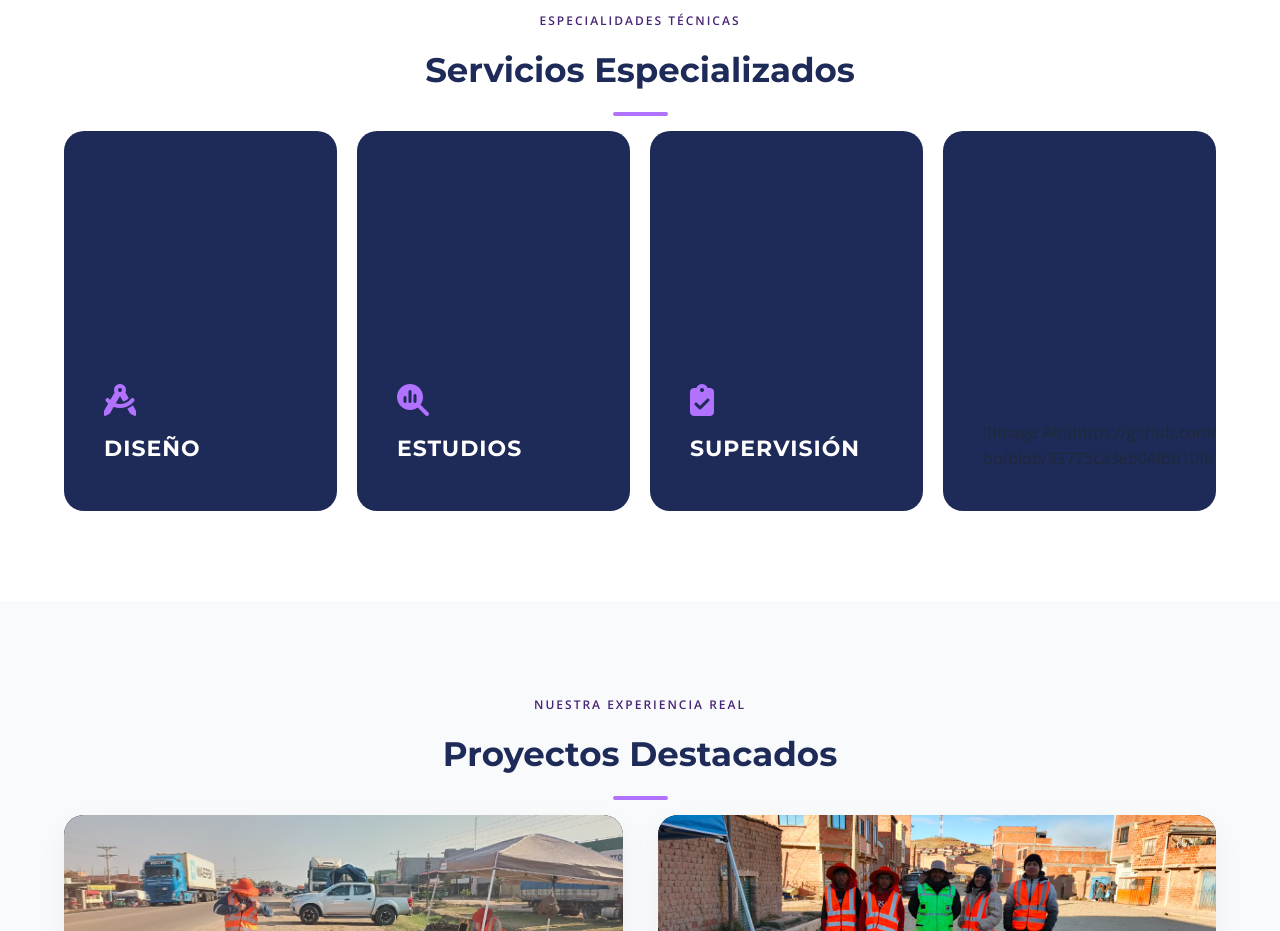
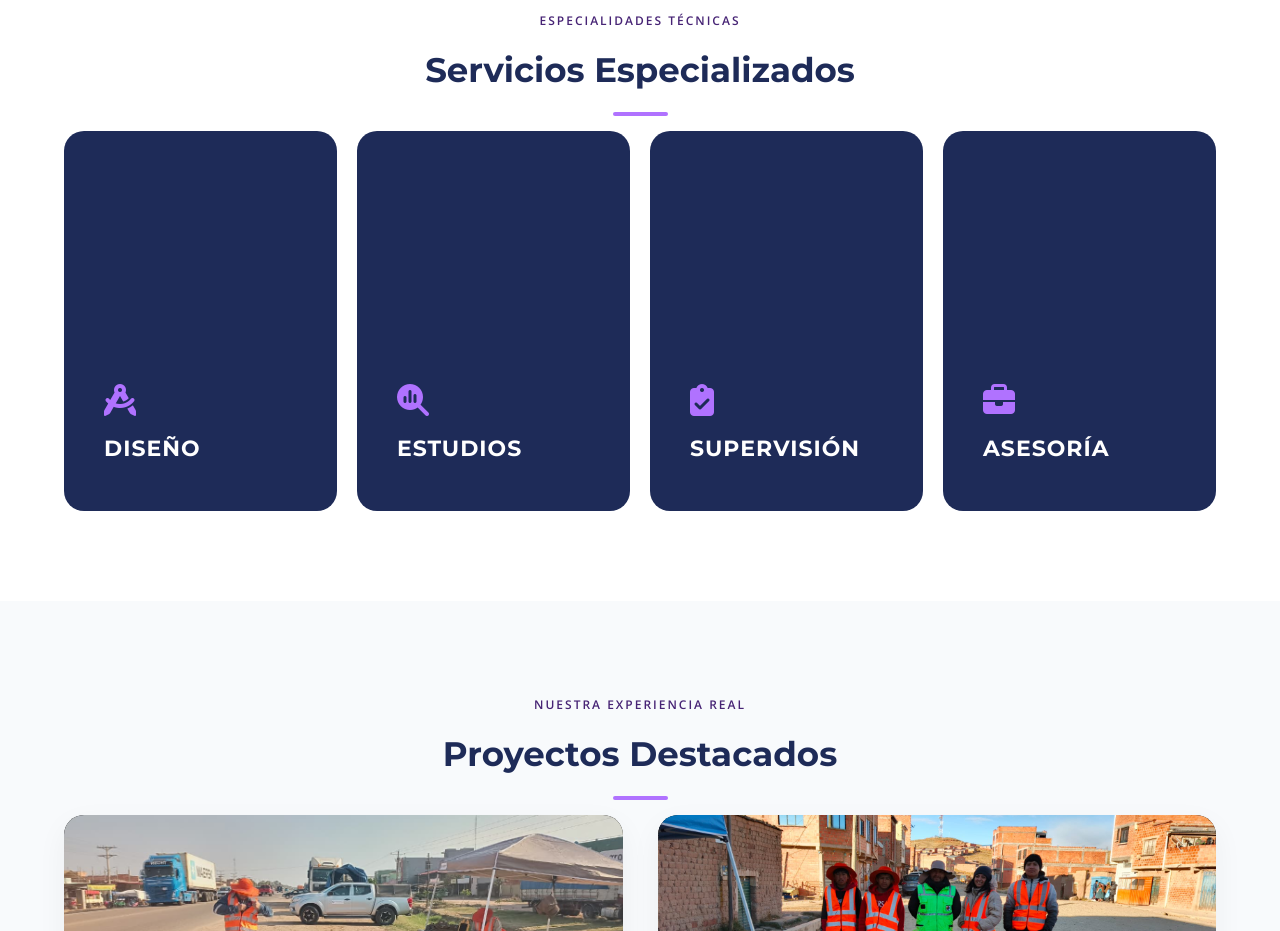
Before and after one commit to insoflex-bo/insoflex-bo, a plain HTML site: page index.html in a window 1280 px wide. Shown: the part 2580-3511 px from the top of the page. Drawn offline with nearby package versions, Linux system fonts and the light colour scheme.

Commit message:
Update index.html

```diff
--- a/index.html
+++ b/index.html
@@ -230,7 +230,6 @@
                 <!-- ASESORÍA -->
                 <div class="service-hover-item reveal fade-up" style="transition-delay: 0.3s;">
                     <div class="service-bg-img" style="background-image: url('asesoria.jpg');"></div>
-                    ![Image Alt](https://github.com/insoflex-bo/insoflex-bo/blob/33775ca3eb04fbb10fa79fd7386cc70031942398/Asesoria.jpg)
                     <div class="service-hover-content">
                         <i class="fa-solid fa-briefcase"></i>
                         <h3>ASESORÍA</h3>
```
